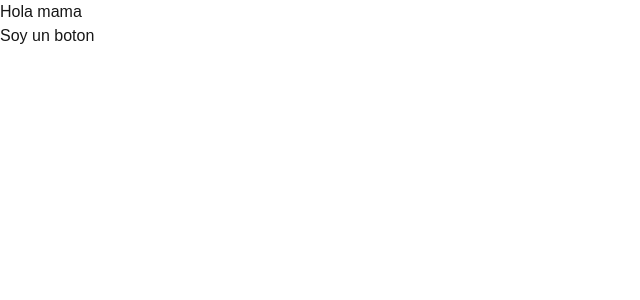
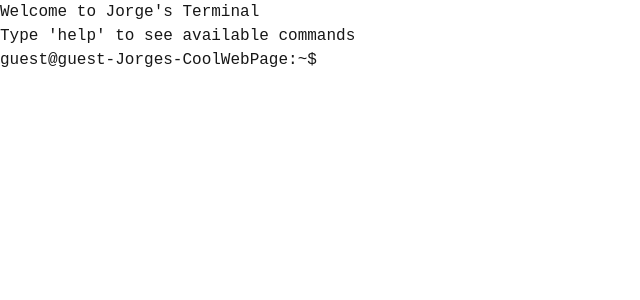
Before and after one commit to Deghim/CoolWebPage, a Next.js app in the folder cool-webpage/: page /terminal in a window 1280 px wide. Shown: the top 300 px of the page, without its empty margins (0-640 px from the left). Built offline with nearby package versions, Linux system fonts and the light colour scheme.

Commit message:
Bomboclat terminal casi lista

```diff
--- a/cool-webpage/src/app/terminal/page.tsx
+++ b/cool-webpage/src/app/terminal/page.tsx
@@ -1,37 +1,235 @@
 "use client";
-import Link from "next/link";
-import { useState, useEffect } from "react";
+import { useState, useEffect, useRef, KeyboardEvent } from "react";
 import PixelBack from "../pixelBackground/pixelBackground";
 
-
 export default function Terminal() {
-    const [showAnimation, setShowAnimation] = useState(true)
+    const [showAnimation, setShowAnimation] = useState(true);
     const [gatillo, setGatillo] = useState(false);
 
+    const [input, setInput] = useState("");
+    const [commandHistory, setCommandHistory] = useState<string[]>([]);
+    const [historyIndex, setHistoryIndex] = useState(-1);
+    const [output, setOutput] = useState<string[]>(["Welcome to Jorge's Terminal", "Type 'help' to see available commands"]);
+    const [promptText, setPromptText] = useState("guest@guest-Jorges-CoolWebPage:~$ ");
+
+    const terminalRef = useRef<HTMLDivElement>(null);
+    const inputRef = useRef<HTMLInputElement>(null);
+
+    const commands: Record<string, { description: string, action: () => void }> = {
+        help: {
+            description: "Display available commands",
+            action: () => {
+                setOutput(prev => [
+                    ...prev,
+                    "Available commands:",
+                    "  help       - Display available commands",
+                    "  clear      - Clear terminal output",
+                    "  whois      - Who is Jorge?",
+                    "  videos     - Visit YouTube channel",
+                    "  projects   - Visit GitHub",
+                    "  social     - Display social networks",
+                    "  secret     - Password required"
+                ]);
+            }
+        },
+        clear: {
+            description: "Clear terminal output",
+            action: () => {
+                setOutput([]);
+            }
+        },
+        whois: {
+            description: "Who is Jorge?",
+            action: () => {
+                setOutput(prev => [
+                    ...prev,
+                    "Jorge Chavira - Software Developer",
+                    "-----------------------------------",
+                    "A passionate developer focused on creating interactive web experiences.",
+                    "Skills include React, Next.js, and creative front-end development."
+                ]);
+            }
+        },
+        videos: {
+            description: "Visit YouTube channel",
+            action: () => {
+                setOutput(prev => [...prev, "Opening YouTube channel..."]);
+                window.open("https://youtube.com/@yourchannelhere", "_blank");
+            }
+        },
+        projects: {
+            description: "Visit GitHub",
+            action: () => {
+                setOutput(prev => [...prev, "Opening GitHub profile..."]);
+                window.open("https://github.com/yourusername", "_blank");
+            }
+        },
+        social: {
+            description: "Display social networks",
+            action: () => {
+                setOutput(prev => [
+                    ...prev,
+                    "Social Networks:",
+                    "  • LinkedIn: linkedin.com/in/yourusername",
+                    "  • Twitter: twitter.com/yourusername",
+                    "  • Instagram: instagram.com/yourusername"
+                ]);
+            }
+        },
+        secret: {
+            description: "Password required",
+            action: () => {
+                const password = prompt("Enter password:");
+                if (password === "opensesame") {
+                    setOutput(prev => [...prev, "Access granted. Secret content unlocked!"]);
+                    // Add your secret content action here
+                } else {
+                    setOutput(prev => [...prev, "Access denied. Incorrect password."]);
+                }
+            }
+        }
+    };
+
     useEffect(() => {
-        setGatillo(!false)
         setTimeout(() => {
+            setGatillo(!gatillo);
             setTimeout(() => {
-                setShowAnimation(false)
-            }, 1000)
-
-        }, 500)
-
+                setShowAnimation(false);
+            }, 1000);
+        }, 500);
     }, []);
 
+    // Auto-focus input and scroll to bottom when output changes
+    useEffect(() => {
+        inputRef.current?.focus();
+        if (terminalRef.current) {
+            terminalRef.current.scrollTop = terminalRef.current.scrollHeight;
+        }
+    }, [output]);
+
+    // Handle command execution
+    const executeCommand = (cmd: string) => {
+        const trimmedCmd = cmd.trim();
+
+        if (trimmedCmd === "") return;
+
+        setCommandHistory(prev => [...prev, trimmedCmd]);
+        setHistoryIndex(-1);
+
+        setOutput(prev => [...prev, `${promptText}${trimmedCmd}`]);
+
+        const [command, ...args] = trimmedCmd.split(" ");
+
+        if (commands[command]) {
+            commands[command].action();
+        } else {
+            setOutput(prev => [...prev, `Command not found: ${command}. Type 'help' for available commands.`]);
+        }
+
+        setInput("");
+    };
+
+    const handleKeyDown = (e: KeyboardEvent<HTMLInputElement>) => {
+        if (e.key === "Enter") {
+            executeCommand(input);
+        } else if (e.key === "ArrowUp") {
+            e.preventDefault();
+            if (commandHistory.length > 0) {
+                const newIndex = historyIndex < commandHistory.length - 1 ? historyIndex + 1 : historyIndex;
+                setHistoryIndex(newIndex);
+                setInput(commandHistory[commandHistory.length - 1 - newIndex] || "");
+            }
+        } else if (e.key === "ArrowDown") {
+            e.preventDefault();
+            if (historyIndex > 0) {
+                const newIndex = historyIndex - 1;
+                setHistoryIndex(newIndex);
+                setInput(commandHistory[commandHistory.length - 1 - newIndex] || "");
+            } else if (historyIndex === 0) {
+                setHistoryIndex(-1);
+                setInput("");
+            }
+        } else if (e.key === "Tab") {
+            e.preventDefault();
+
+            const currentInput = input.trim();
+            if (currentInput !== "") {
+                const suggestions = Object.keys(commands).filter(cmd => cmd.startsWith(currentInput));
+
+                if (suggestions.length === 1) {
+                    setInput(suggestions[0] + " ");
+                } else if (suggestions.length > 1) {
+                    setOutput(prev => [...prev, `${promptText}${currentInput}`, ...suggestions]);
+                }
+            }
+        }
+    };
+
+    const terminalStyle = {
+        fontFamily: "'JetBrains Mono', monospace",
+        overflow: "auto",
+        display: "flex",
+        flexDirection: "column" as const
+    };
+
+    const outputContainerStyle = {
+        flexGrow: 1,
+        overflowY: "auto" as const,
+    };
+
+    const inputContainerStyle = {
+        display: "flex",
+        flexDirection: "row" as const,
+        alignItems: "center"
+    };
+
+    const promptStyle = {
+        // color: "#5fba7d",
+        marginRight: "10px",
+        whiteSpace: "nowrap" as const
+    };
+
+    const inputStyle = {
+        // backgroundColor: "transparent",
+        border: "none",
+        fontFamily: "'JetBrains Mono', monospace",
+        fontSize: "inherit",
+        outline: "none",
+        width: "100%"
+    };
 
     return (
         <>
-            {showAnimation &&
-                <div className="fixed inset-0 z-10" >
+            {showAnimation && (
+                <div className="fixed inset-0 z-10">
                     <PixelBack gatillo={!gatillo} />
                 </div>
+            )}
 
-            }
-            <p>Hola mama</p>
-           <Link href={"/"}>
-           <button >Soy un boton</button>
-           </Link>
+            <div style={terminalStyle} ref={terminalRef}>
+                <div style={outputContainerStyle}>
+                    {output.map((line, index) => (
+                        <div key={index} >
+                            {line}
+                        </div>
+                    ))}
+                </div>
+                <div style={inputContainerStyle}>
+                    <span style={promptStyle}>{promptText}</span>
+                    <input
+                        ref={inputRef}
+                        type="text"
+                        value={input}
+                        onChange={(e) => setInput(e.target.value)}
+                        onKeyDown={handleKeyDown}
+                        style={inputStyle}
+                        autoFocus
+                        spellCheck="false"
+                        autoComplete="off"
+                        autoCapitalize="off"
+                    />
+                </div>
+            </div>
         </>
-    )
+    );
 }
```
